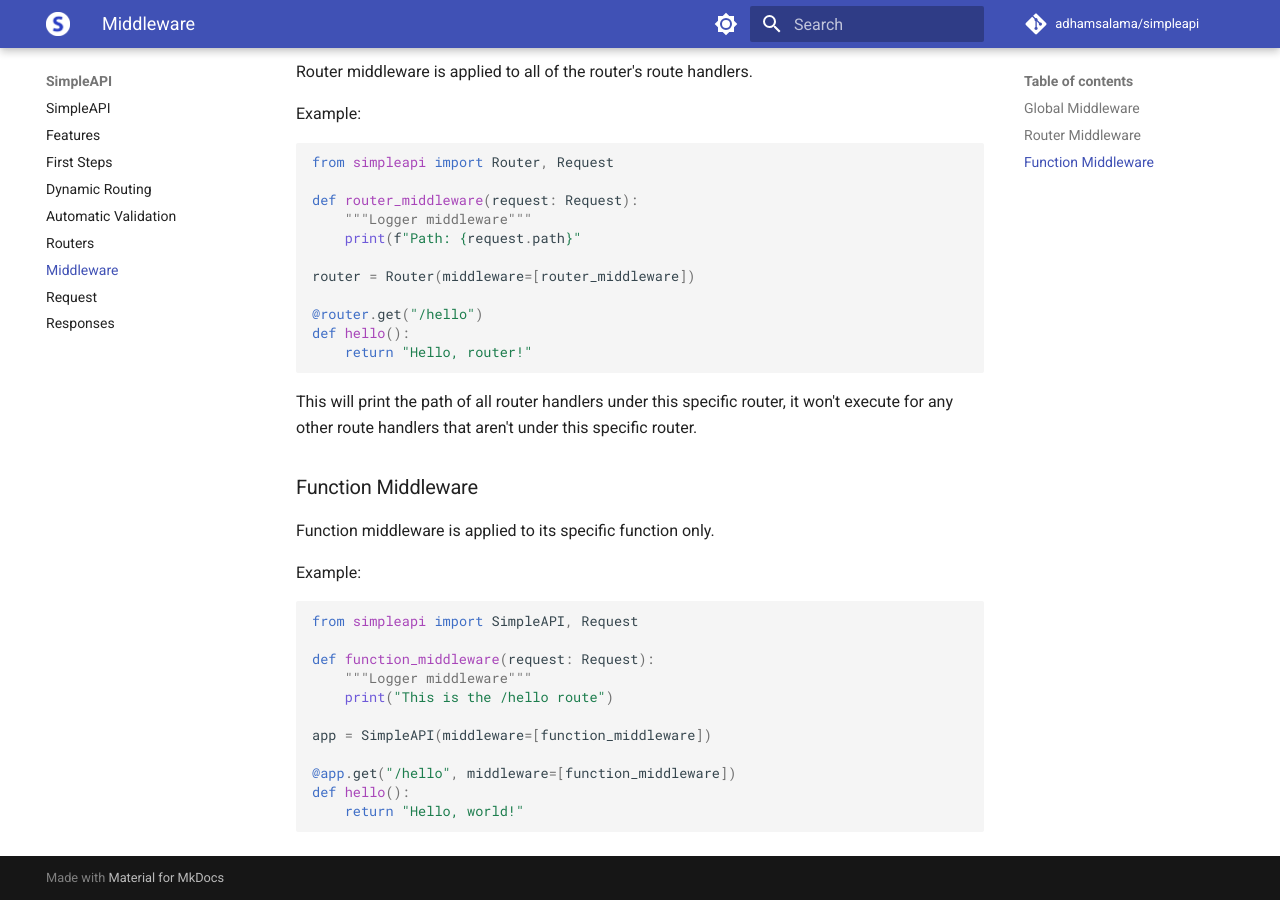
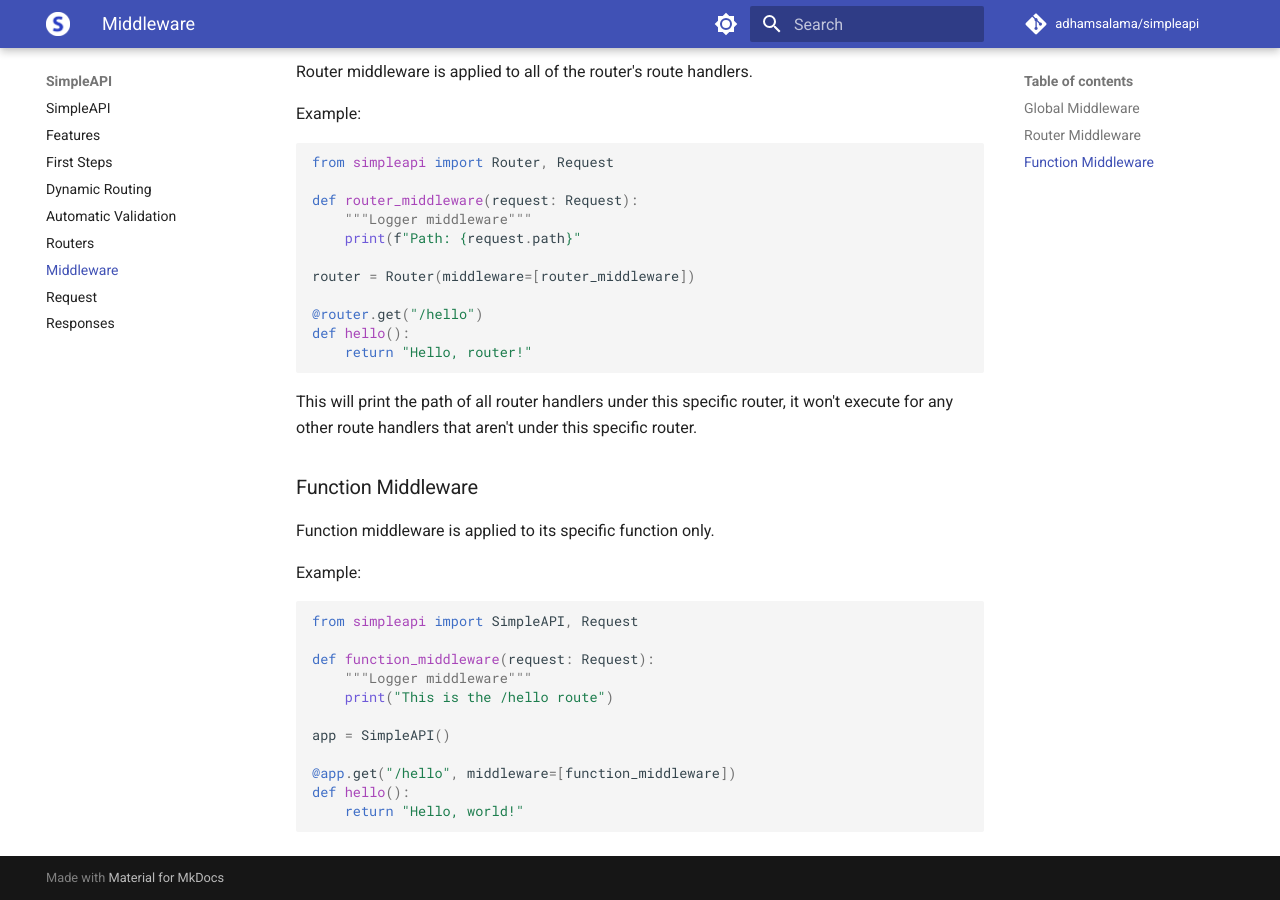
Before and after one commit to adhamsalama/simpleapi, an MkDocs documentation site: the page built from docs/middleware.md, in a window 1280 px wide and 900 px high, scrolled down 916 px. Built offline with MkDocs 1.6.1 and Material for MkDocs 9.7.7, drawn with Linux system fonts in a browser that asks for light colours; comment, search, counter and statistics services are not loaded.

Commit message:
Update docs

```diff
--- a/docs/middleware.md
+++ b/docs/middleware.md
@@ -70,7 +70,7 @@ def function_middleware(request: Request):
     """Logger middleware"""
     print("This is the /hello route")
 
-app = SimpleAPI(middleware=[function_middleware])
+app = SimpleAPI()
 
 @app.get("/hello", middleware=[function_middleware])
 def hello():
```
